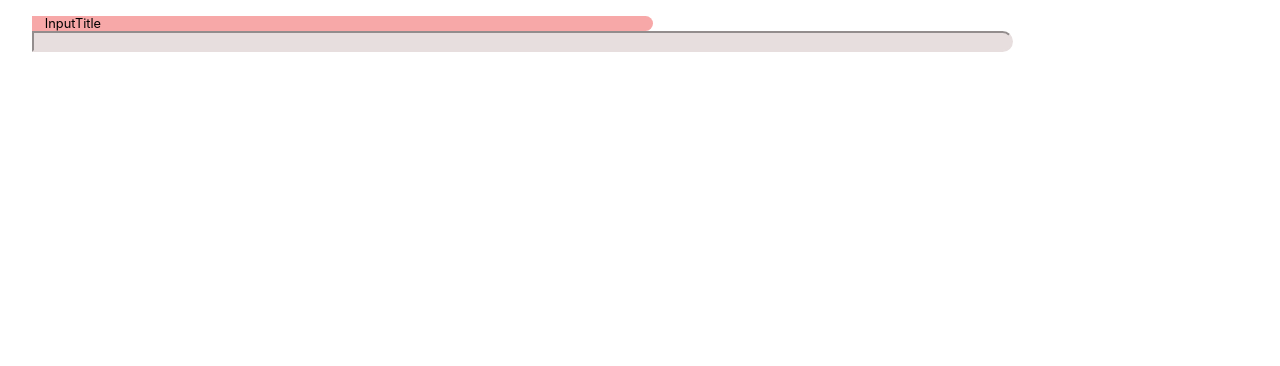
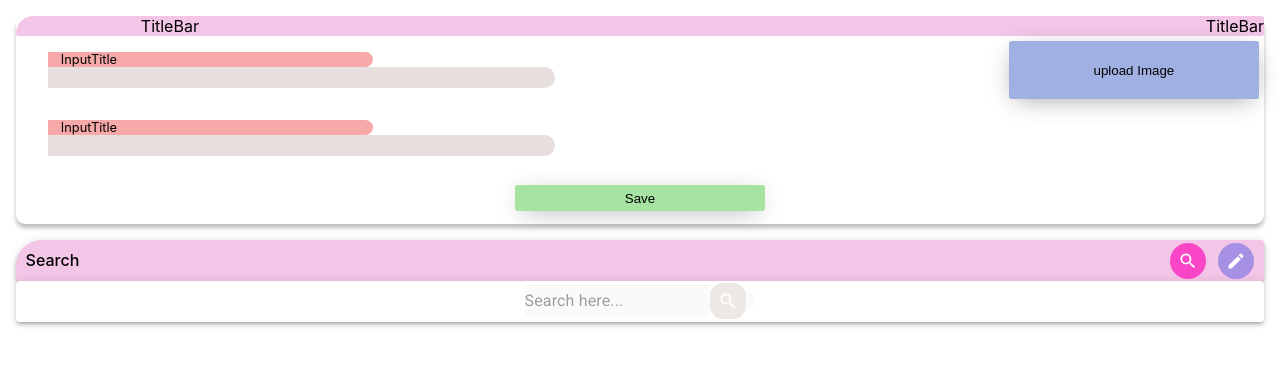
Before and after one commit to lucifer-Hell/krishimgmt, a React (Create React App) app: page / in a window 1280 px wide. Shown: the top 366 px of the page. Built offline with nearby package versions, Linux system fonts and the light colour scheme.

Commit message:
done search bar for mui

```diff
--- a/package.json
+++ b/package.json
@@ -3,9 +3,14 @@
   "version": "0.1.0",
   "private": true,
   "dependencies": {
+    "@emotion/react": "^11.8.2",
+    "@emotion/styled": "^11.8.1",
+    "@fontsource/roboto": "^4.5.5",
     "@fortawesome/fontawesome-svg-core": "^6.1.1",
     "@fortawesome/free-solid-svg-icons": "^6.1.1",
     "@fortawesome/react-fontawesome": "^0.1.18",
+    "@mui/icons-material": "^5.5.1",
+    "@mui/material": "^5.5.3",
     "@testing-library/jest-dom": "^5.16.3",
     "@testing-library/react": "^12.1.4",
     "@testing-library/user-event": "^13.5.0",
--- a/src/App.js
+++ b/src/App.js
@@ -1,5 +1,9 @@
 import './App.css';
 import { Main } from './views/Main';
+import '@fontsource/roboto/300.css';
+import '@fontsource/roboto/400.css';
+import '@fontsource/roboto/500.css';
+import '@fontsource/roboto/700.css';
 
 function App() {
   return (
--- /dev/null
+++ b/src/components/Button/Button.js
@@ -0,0 +1,8 @@
+import styles from './Button.module.css'
+export const Button=(props)=>{
+    return (
+        <button className={styles.Button} style={props.customStyle}>
+            { (props.value)?props.value:"button-demo"}
+        </button>
+    )
+}
--- /dev/null
+++ b/src/components/Button/Button.module.css
@@ -0,0 +1,12 @@
+.Button {
+  background-color: #a1b0e2;
+  border-radius: 0.2em;
+  border: none;
+  padding: 0.4em;
+  margin: 0.4em;
+  box-shadow: 0px 5px 26px -7px rgba(0, 0, 0, 0.43);
+}
+
+.Button:active {
+  background-color: #f3c5e6;
+}
--- a/src/components/InputBox/InputBox.module.css
+++ b/src/components/InputBox/InputBox.module.css
@@ -1,8 +1,8 @@
 .Input {
   display: flex;
   flex-direction: column;
-  margin: auto;
   padding: 1em 2em;
+  width: 50%;
 }
 .InputTitle {
   background-color: #f7a8a8;
@@ -18,4 +18,9 @@
   width: 80%;
   border-radius: 0px 11px 11px 0px;
   border-color: #e7dede;
+  border-style: solid;
 }
+
+.InputBox:focus {
+  outline: none;
+}
--- /dev/null
+++ b/src/components/TitleBar/TitleBar.js
@@ -0,0 +1,9 @@
+import styles from './TitleBar.module.css'
+export const TitleBar =()=>{
+    return (
+        <div className={styles.TitleBar}>
+            <span>TitleBar</span>
+            <span>TitleBar</span>
+        </div>
+    )
+}
--- /dev/null
+++ b/src/components/TitleBar/TitleBar.module.css
@@ -0,0 +1,9 @@
+.TitleBar {
+  display: flex;
+  justify-content: space-between;
+  flex-direction: row;
+  width: 90%;
+  background: #f3c5e6;
+  border-radius: 26px 4px 4px 4px;
+  padding-left: 10%;
+}
--- /dev/null
+++ b/src/views/Form/Form.js
@@ -0,0 +1,17 @@
+import { InputBox } from "../../components/InputBox/InputBox"
+import { Button} from '../../components/Button/Button'
+import styles from './Form.module.css'
+import { TitleBar } from "../../components/TitleBar/TitleBar"
+export const Form = ()=>{
+    return (
+        <form className={styles.Form}>
+            <TitleBar />
+            <div style={{"display":"flex","flexDirection":"row","justifyContent":"space-between"}}>
+                <InputBox />
+                <Button customStyle={{width:"20%"}} value="upload Image"></Button>
+            </div>
+            <InputBox />
+            <Button customStyle={{backgroundColor:" #A6E2A1",width:"20%",margin:"1em auto"}} value="Save" />
+        </form>
+    )
+}
--- /dev/null
+++ b/src/views/Form/Form.module.css
@@ -0,0 +1,9 @@
+.Form {
+  display: flex;
+  flex-direction: column;
+  justify-content: space-between;
+  background: #ffffff;
+  box-shadow: 0px 4px 4px rgba(0, 0, 0, 0.25);
+  border-radius: 9px;
+  margin: 1em;
+}
--- /dev/null
+++ b/src/views/FormMui/FormMui.js
@@ -0,0 +1,34 @@
+import { AppBar, Box,Card,Grid ,IconButton, InputBase, Paper, Typography } from "@mui/material"
+import SearchIcon from '@mui/icons-material/Search';
+import EditIcon from '@mui/icons-material/Edit';
+import Input from '@mui/material/Input';
+export const FormMui=()=>{
+    return (
+        <Box m={2}>
+         <AppBar position="static" style={{"backgroundColor":"#F3C5E6","color":"black",borderRadius:" 26px 4px 4px 4px",display:"flex",flexDirection:"row"}}>
+
+                         <Typography variant="text" component="div" sx={{marginRight:"auto",padding:"0.6em",fontWeight:"medium",display:"inline-block"}}>
+                            Search
+                        </Typography>
+
+                        <IconButton  fontSize="small" style={{"backgroundColor":"#F946C6",margin:".1em","marginRight":".4em"}}>
+                            <SearchIcon fontSize="small" sx={{color:"white"}}  />
+                        </IconButton>
+                        <IconButton  fontSize="small" style={{"backgroundColor":"#A690E3",margin:".1em","marginRight":".4em"}}>
+                            <EditIcon fontSize="small" sx={{color:"white"}}  />
+                        </IconButton>
+
+         </AppBar>
+         <Paper elevation={3}>
+             <Box  component="container" sx={{backgroundColor:"#FAFAFA" , width:"60%",borderRadius:"19px" }}>
+                  <InputBase placeholder="Search here..." sx={{backgroundColor:"#FAFAFA"}} />
+                  <IconButton  fontSize="small" style={{"backgroundColor":"#EEE8E4",margin:".1em","marginRight":".4em",borderRadius:"13px"}}>
+                            <SearchIcon fontSize="small" sx={{color:"white"}}  />
+                  </IconButton>
+             </Box>
+
+         </Paper>
+
+        </Box>
+    )
+}
--- a/src/views/Main.js
+++ b/src/views/Main.js
@@ -1,10 +1,13 @@
-import { InputBox } from "../components/InputBox/InputBox"
-import { ListItem } from "../components/ListItem/ListItem"
+
+import { Form } from "./Form/Form"
+import { FormMui } from "./FormMui/FormMui"
 
 export const Main=()=>{
     return (
-        <div>
-          <InputBox />
-        </div>
+      <div>
+          <Form />
+          <FormMui />
+      </div>
+
     )
 }
```
Also changed, not shown: 1 other file (tests, documents, lock files or other folders).
